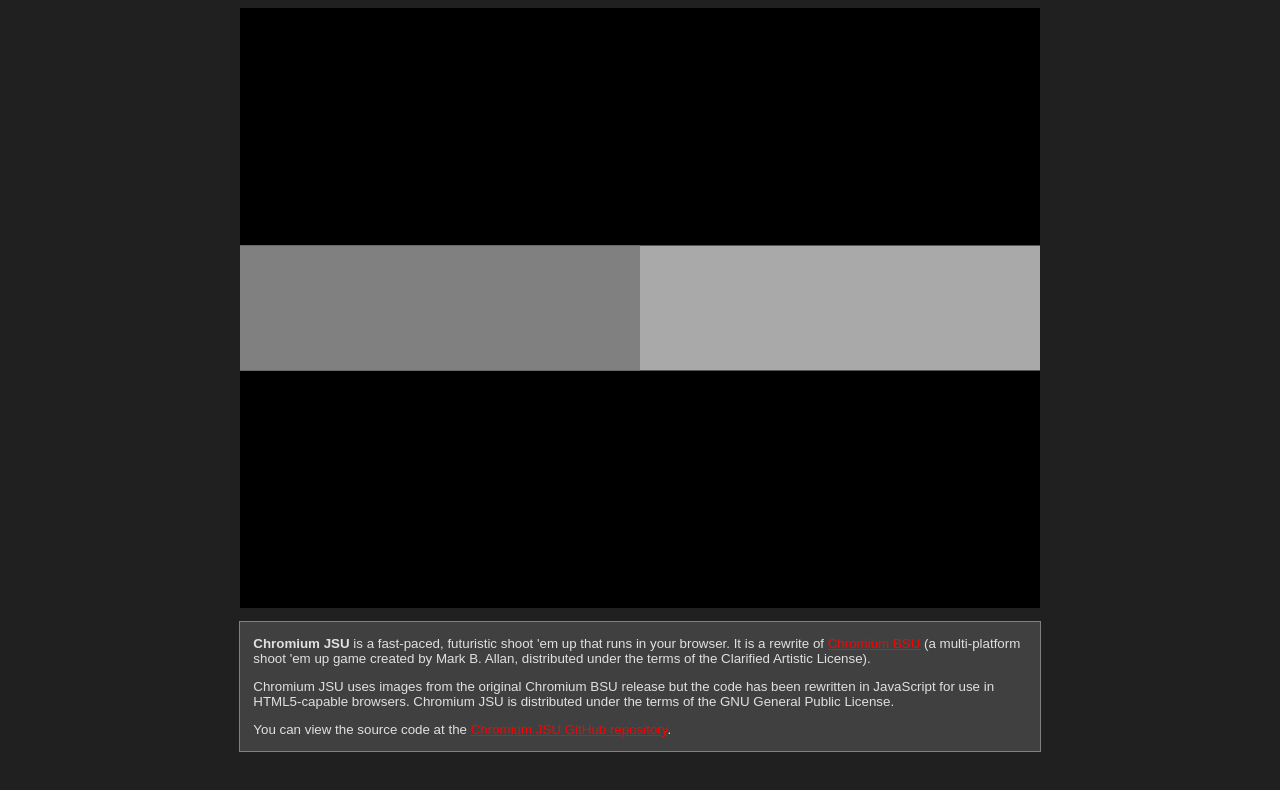
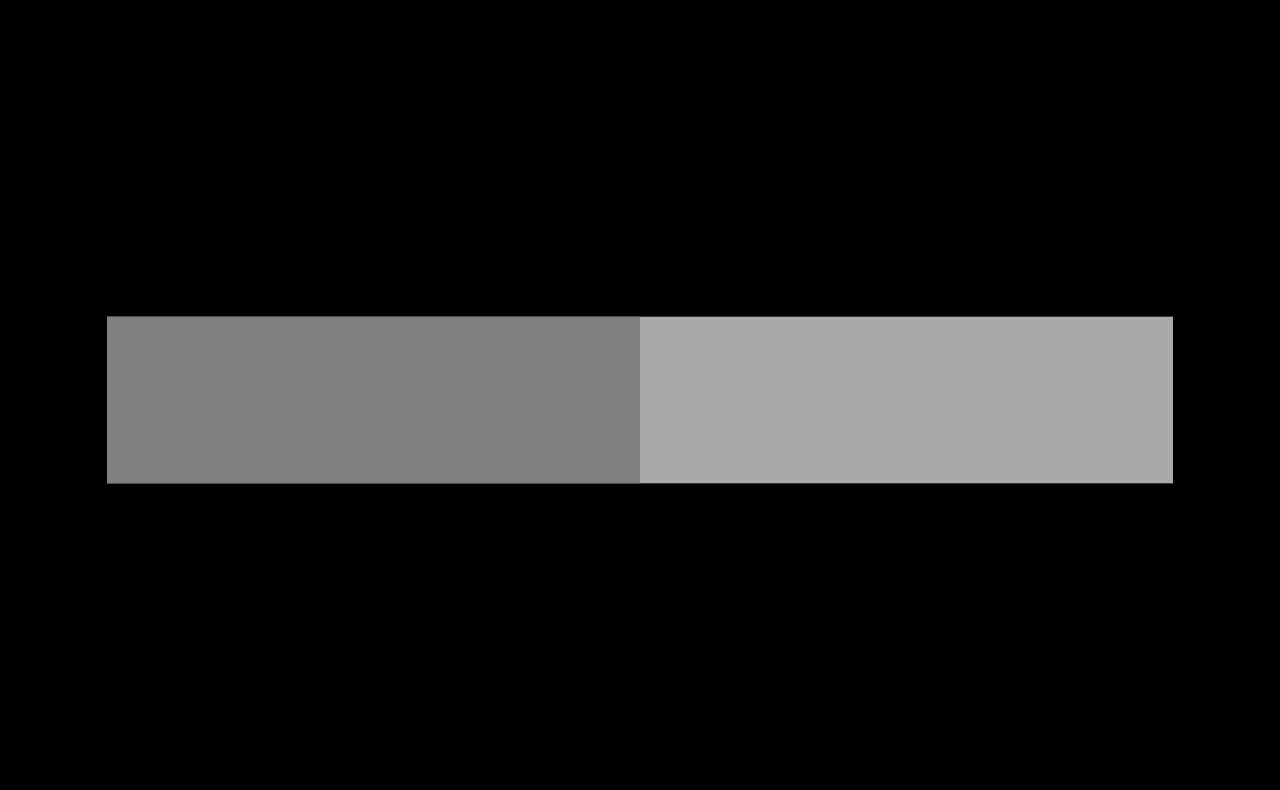
Before and after one commit to jaredkrinke/ChromiumJSU, a plain HTML site: page index.html in a window 1280 px wide. Drawn offline with Linux system fonts and the light colour scheme.

Commit message:
Minimal Itch.io release

```diff
--- a/css/main.css
+++ b/css/main.css
@@ -1,24 +1,3 @@
 body {
     background-color: #202020;
-    color: #e0e0e0;
-    font: 10pt sans-serif;
 }
-
-div.box {
-    width: 800px;
-    margin-left: auto;
-    margin-right: auto;
-    margin-top: 1em;
-    background-color: #404040;
-
-    border-width: 1pt;
-    border-style: solid;
-    border-color: #808080;
-}
-
-div.box p {
-    margin: 1em;
-}
-
-a:link { color: #ff0000; }
-a:visited { color: #e00000; }
--- a/index.html
+++ b/index.html
@@ -5,14 +5,9 @@
 </head>
 <body>
     <script src="js/radius.js"></script>
+    <script>RadiusSettings.fullscreenOnly = true;</script>
     <script src="js/radius-ui.js"></script>
     <script src="js/main.js"></script>
-    <div style="align-content: center; text-align: center;"><canvas id="canvas" width="800" height="600"></canvas></div>
-
-    <div class="box">
-        <p><strong>Chromium JSU</strong> is a fast-paced, futuristic shoot 'em up that runs in your browser. It is a rewrite of <a href="http://chromium-bsu.sourceforge.net/">Chromium BSU</a> (a multi-platform shoot 'em up game created by Mark B. Allan, distributed under the terms of the Clarified Artistic License).
-        <p>Chromium JSU uses images from the original Chromium BSU release but the code has been rewritten in JavaScript for use in HTML5-capable browsers. Chromium JSU is distributed under the terms of the GNU General Public License.</p>
-        <p>You can view the source code at the <a href="https://github.com/jaredkrinke/ChromiumJSU">Chromium JSU GitHub repository</a>.</p>
-    </div>
+    <canvas id="canvas" width="800" height="600"></canvas>
 </body>
 </html>
```
Also changed, not shown: TODO.txt (deleted), static/screenshotAlpha1.jpg (deleted), static/screenshotAlpha2.jpg (deleted), static/screenshotAlpha3.jpg (deleted), static/screenshotBeta1-boss.jpg (deleted), static/screenshotBeta1-menu.jpg (deleted), static/screenshotBeta1-win.jpg (deleted), static/screenshotBeta2-level3.jpg (deleted), static/screenshotBeta3-level3.jpg (deleted), 1 other file.
